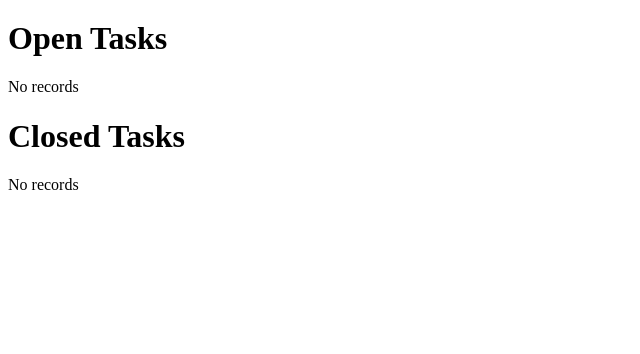
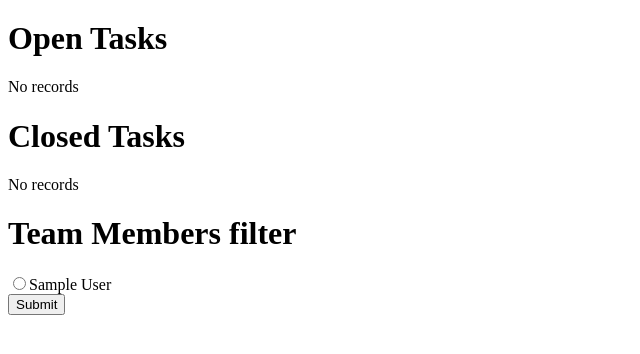
Before and after one commit to yousseftawfik11/EtisalatManagerTasksWebApp, a PHP site: page /ManagerHome.php in a window 1280 px wide. Shown: the part 342-696 px from the top of the page, without its empty margins (0-640 px from the left). Run offline with PHP 8.4, Linux system fonts and the light colour scheme; tables that the repository leaves empty or names only in its code hold one stand-in row (values such as "Sample post").

Commit message:
work on members filter

```diff
--- a/ManagerHome.php
+++ b/ManagerHome.php
@@ -2,6 +2,19 @@
 
 include 'db.php';
 include 'AddTask.php';
+
+
+
+
+if(isset($_POST["namesFilter"])){
+
+$member_id=$_POST["memberList"];
+
+$filterQuery="SELECT task_id,task_title,Content,start_Date,due,status,priority,attachment_name from tasks
+INNER JOIN task_members ON task_members.task_id=tasks.task_id
+WHERE task_members.member_id=".$member_id;
+
+}
 
 ?>
 
@@ -199,9 +212,22 @@ if($result= mysqli_query($conn,$sql)){
 
 ?>
 
+<h1>Team Members filter</h1>
+<form action="<?php echo $_SERVER['PHP_SELF']?>" method="post">
+<?php
 
+$query="SELECT member_id,name FROM team_members";
+if($result= mysqli_query($conn,$query)){
+    if(mysqli_num_rows($result)>0){
+        while($row = mysqli_fetch_array($result)){
+            echo "<input type='radio' name='memberList' value=".$row['member_id'].">".$row['name']."</input><br>";
+        }
 
-
+    }
+}
+?>
+<input type="submit" name="namesFilter">
+</form>
 
 <script src="js/controls.js"></script>
 </body>
```
